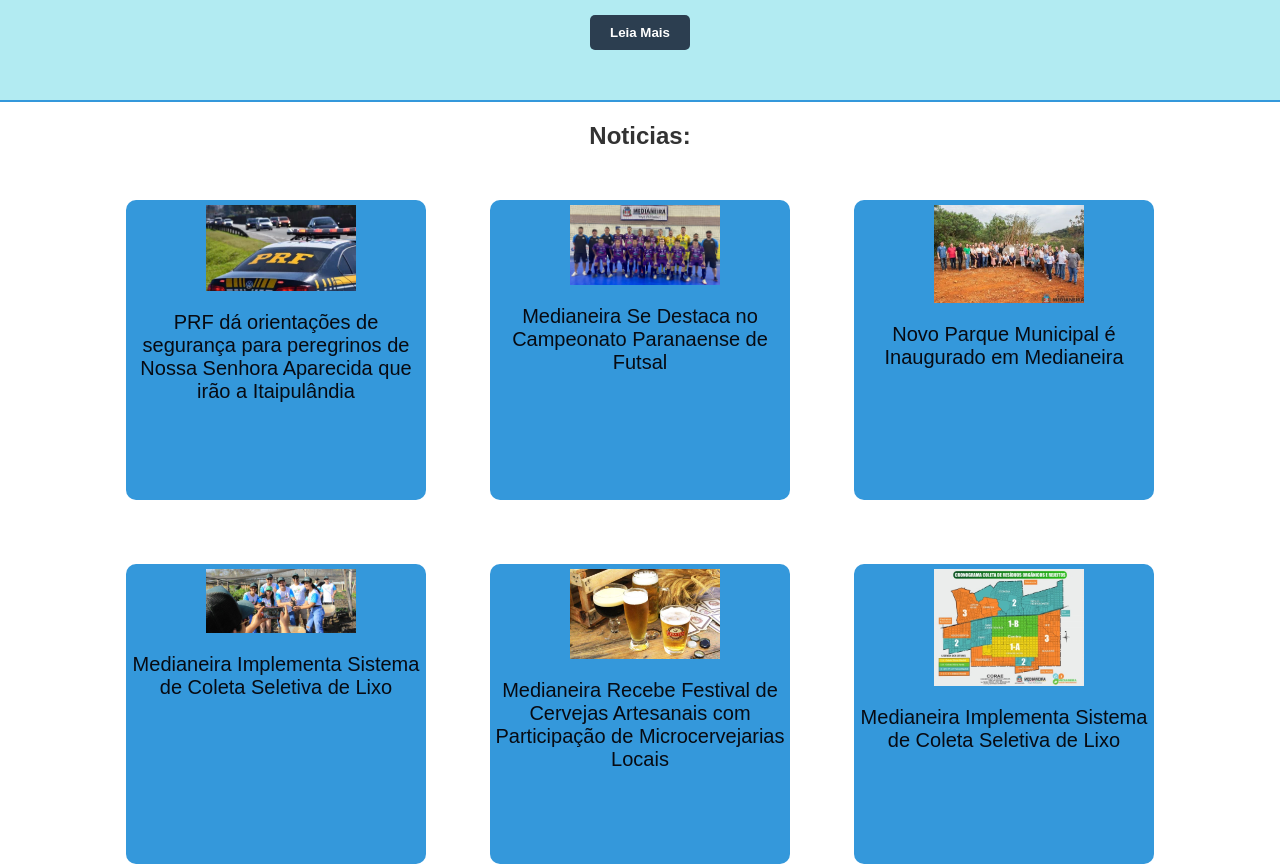
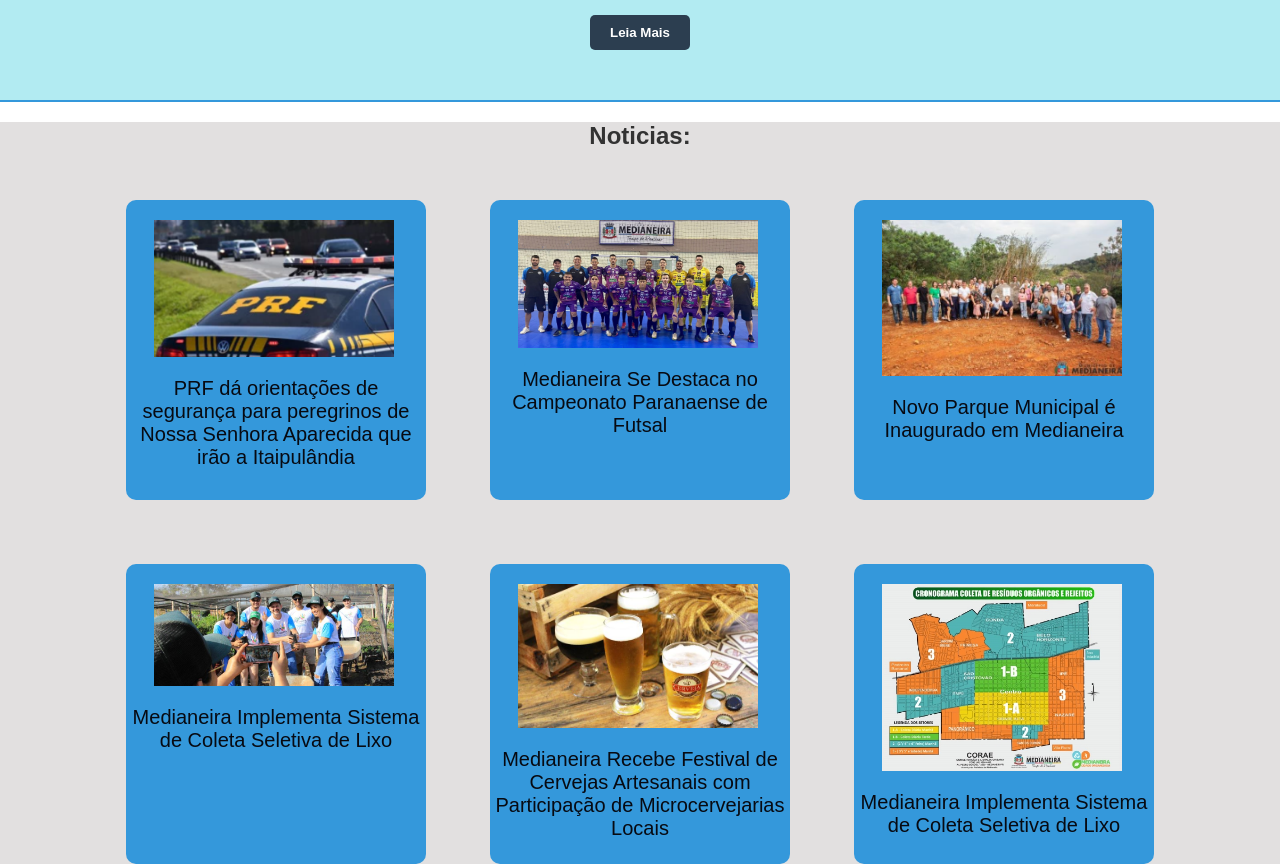
Before and after one commit to g-cand/expo_des_2024, a plain HTML site: page T_expo/not-1.html in a window 1280 px wide. Shown: the part 1180-2047 px from the top of the page. Drawn offline with Linux system fonts and the light colour scheme.

Commit message:
atualização de finalização do css

```diff
--- a/T_expo/css/main.css
+++ b/T_expo/css/main.css
@@ -23,6 +23,7 @@ section.hero {
   margin-block: 50px;
   display: grid;
   justify-content: center;
+  align-items: center;
   grid-template-rows: repeat(2, 300px);
   grid-template-columns: repeat(3, 300px);
   grid-gap: 4em;
@@ -80,12 +81,10 @@ section.hero {
 .noticias img{
   display: flex;
   justify-items: center;
-  max-width: 300px;
-  min-width: 150px;
-  width: 150px;
-  margin-top: 5px;
-  margin-bottom: 5px;
-  margin-inline: 80px;
+  width: 80%;
+  margin-left: 28px;
+  margin-top: 20px;
+
 }
 
 .btn-leia-mais {
--- a/T_expo/css/not.css
+++ b/T_expo/css/not.css
@@ -11,3 +11,6 @@
 .artigo{
     font-weight: bold;
 }
+section{
+    background-color: #e2e0e0;
+}
```
Also changed, not shown: T_expo/css/base.css (line endings or trailing spaces).
